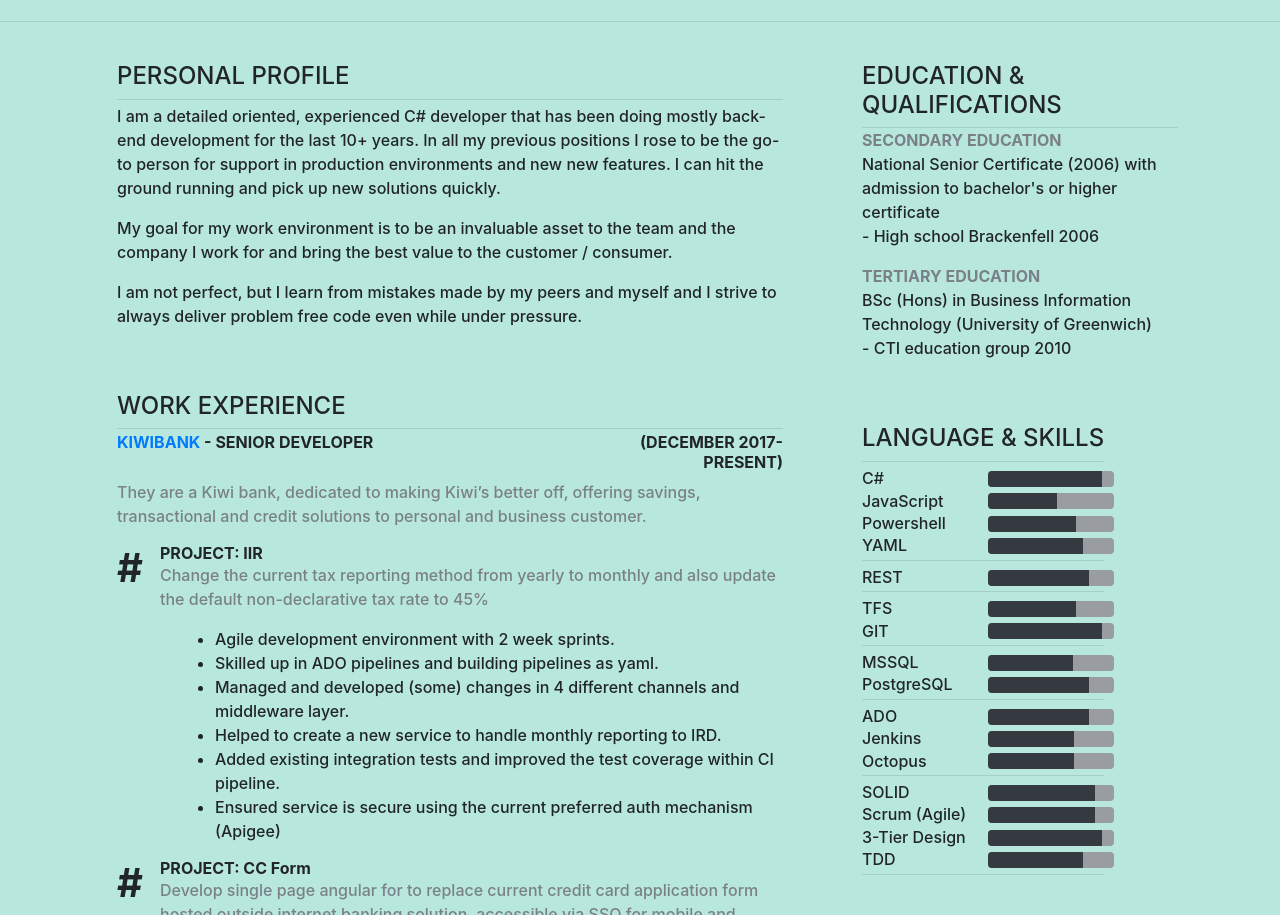
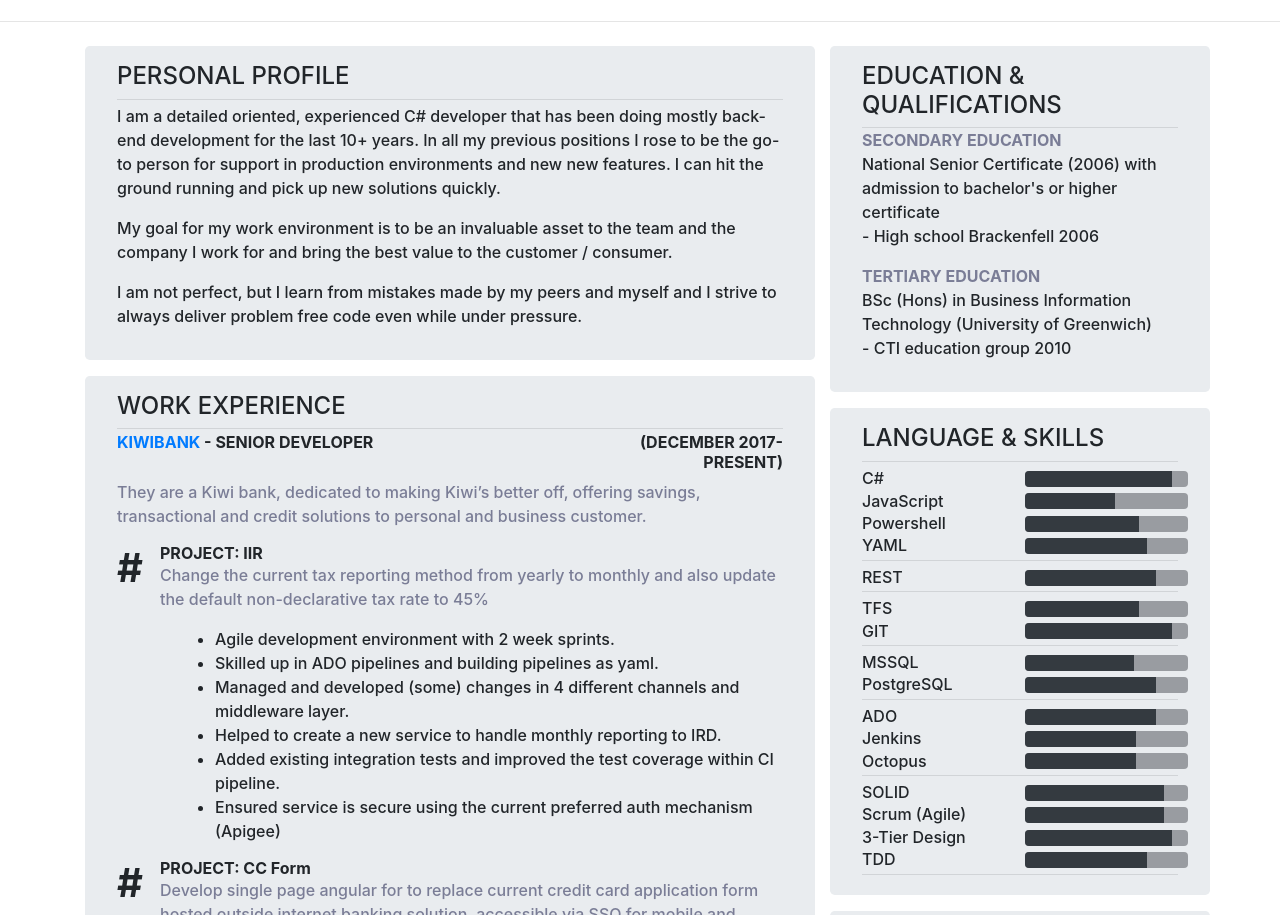
Before and after one commit to brendan667/brendan667.github.io, a plain HTML site: page index.html in a window 1280 px wide. Shown: the part 91-1006 px from the top of the page. Drawn offline with nearby package versions, Linux system fonts and the light colour scheme.

Commit message:
justin se recomendations

```diff
--- a/index.html
+++ b/index.html
@@ -28,8 +28,11 @@
       border: 1px solid rgba(86, 61, 124, .2);
     }*/
 
-	div.company-role-description {}
+    div.company-role-description {
+      margin-bottom: 40px
+    }
 	div.project-description-points {}
+
 	</style>
 </head>
 <body class="bg">
@@ -50,7 +53,7 @@
 							<p class="h6">L. Wellington, New Zealand</p>
 						</li>
 						<li class="list-inline-item">
-							<p class="h6">E. brendan667@gmail.com</p>
+							<p class="h6">E. <a href="mailto:brendan667@gmail.com">brendan667@gmail.com</a></p>
 						</li>
 						<li class="list-inline-item">
 							<a href="https://www.linkedin.com/in/brendan-dunn-81a15110" target="_blank" class="badge badge-linkedin">Linkedin</a>
@@ -64,7 +67,7 @@
 	<div class="container">
 		<div class="row">
 			<div class="col-md-8">
-				<div class="jumbotron">
+				<div class="col-md-12 jumbotron">
 						<p class="h4">PERSONAL PROFILE</p>
 						<hr class="my-1">
 						<p>I am a detailed oriented, experienced C# developer that has been doing mostly
@@ -81,10 +84,11 @@
 							strive to always deliver problem free code even while under pressure.
 						</p>
 					</div>
-				<div class="jumbotron">
+				<div class="col-md-12 jumbotron">
 					<p class="h4">WORK EXPERIENCE</p>
 					<hr class="my-1">
-					<div class="company-role-description">
+					<div class="company-role-description ">
+						<div>
 							<div class="row">
 								<div class="col-md-8">
 									<p class="h6 font-weight-bold no-bottom-margin">
@@ -294,7 +298,9 @@
 								</div>
 							</div>
 						</div>
+					</div>
 					<div class="company-role-description">
+						<div>
 							<div class="row">
 								<div class="col-md-8">
 									<p class="h6 font-weight-bold no-bottom-margin">
@@ -503,7 +509,9 @@
 								</div>
 							</div>
 						</div>
+					</div>
 					<div class="company-role-description">
+						<div>
 							<div class="row">
 								<div class="col-md-8">
 									<p class="h6 font-weight-bold no-bottom-margin">
@@ -609,9 +617,10 @@
 						</div>
 					</div>
 				</div>
+			</div>
 			<div class="col-md-4">
 				<div class="row">
-					<div class="jumbotron">
+					<div class="col-md-12 jumbotron">
 						<p class="h4">EDUCATION &amp; QUALIFICATIONS</p>
 						<hr class="my-0">
 						<p class="font-weight-bold font-color-grey no-bottom-margin">SECONDARY EDUCATION</p>
@@ -623,7 +632,7 @@
 					</div>
 				</div>
 				<div class="row">
-					<div class="jumbotron">
+					<div class="col-md-12 jumbotron">
 						<p class="h4">LANGUAGE &amp; SKILLS</p>
 						<hr class="my-1">
 						<div class="row row-tight-progress-bar">
@@ -795,7 +804,7 @@
 					</div>
 				</div>
 				<div class="row">
-					<div class="jumbotron">
+					<div class="col-md-12 jumbotron">
 						<p class="h4">REFERENCES</p>
 						<hr class="my-0">
 						<div>
@@ -817,7 +826,7 @@
 					</div>
 				</div>
 				<div class="row">
-					<div class="jumbotron">
+					<div class="col-md-12 jumbotron">
 						<p class="h4">ACHIEVEMENTS</p>
 						<hr class="my-0">
 						<div>
@@ -846,7 +855,7 @@
 					</div>
 				</div>
 				<div class="row">
-					<div class="jumbotron">
+					<div class="col-md-12 jumbotron">
 						<p class="h4">ADDITIONAL INFORMATION</p>
 						<hr class="my-0">
 						<div>
--- a/overrides.css
+++ b/overrides.css
@@ -9,8 +9,6 @@ body, html {
 }
 
 .bg {
-  background-color: #b8e8dd;
-  /*background-image: linear-gradient(217deg, #b8e8dd 21%, #c1c9de 73%);*/
   /* Full height */
   height: 100%;
   /* Center and scale the image nicely */
@@ -20,7 +18,6 @@ body, html {
 }
 
 .jumbotron {
-  background-color: inherit;
   padding: 1rem 2rem;
   margin-bottom: 1rem;
 }
@@ -30,7 +27,7 @@ body, html {
 }
 
 p.font-color-grey {
-  color: #7a8087;
+  color: #7a7d96;
 }
 
 p.no-bottom-margin {
```
Lines whose indentation alone changed are shown as unchanged.
